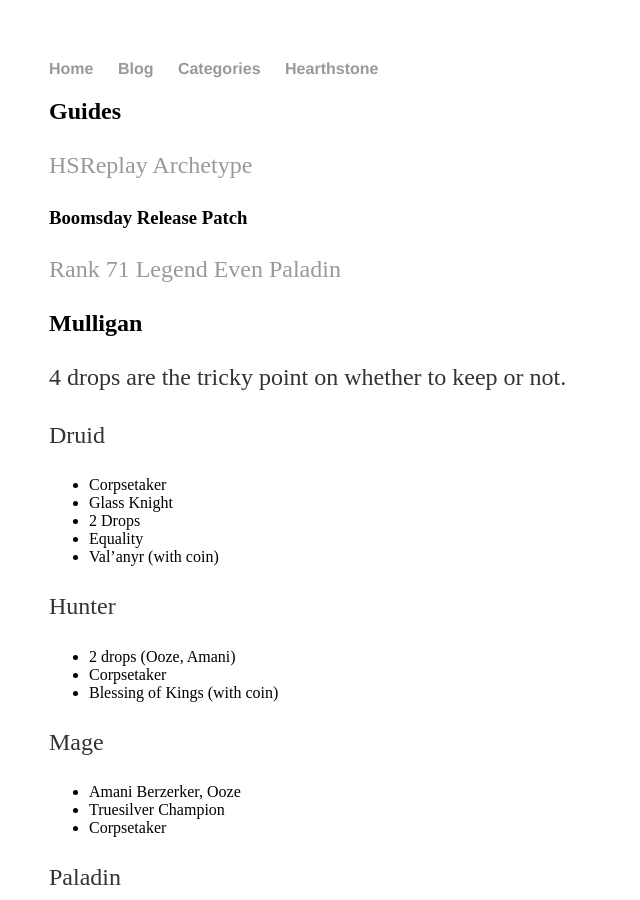
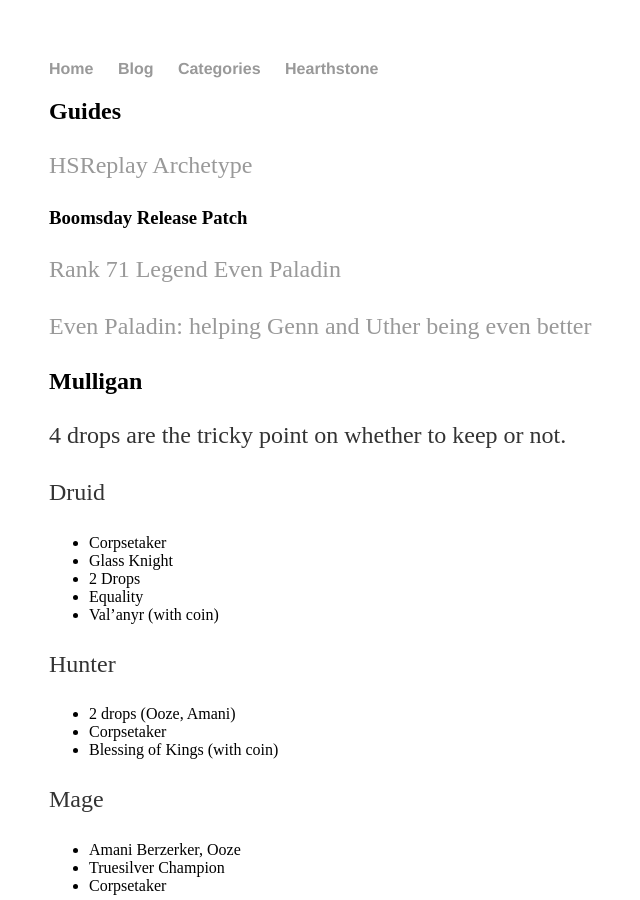
Before and after one commit to surgie/surgie.github.io, a Jekyll site: the page built from _posts/2018-10-21-evenpally.md, in a window 1280 px wide and 900 px high. Shown: the whole window, without its empty margins (143-783 px from the left). Built offline with Jekyll 4.4.1, drawn with Linux system fonts in a browser that asks for light colours; our own code applies the rules of GitHub Pages for plain Markdown files.

Commit message:
reddit discussion on even pally

```diff
--- a/_posts/2018-10-21-evenpally.md
+++ b/_posts/2018-10-21-evenpally.md
@@ -11,6 +11,8 @@
 ### Boomsday Release Patch
 
 [Rank 71 Legend Even Paladin](https://www.reddit.com/r/CompetitiveHS/comments/9okx9b/rank_71_legend_even_paladin/)
+
+[Even Paladin: helping Genn and Uther being even better](https://www.reddit.com/r/CompetitiveHS/comments/9s4vr0/even_paladin_helping_genn_and_uther_being_even/)
 
 ## Mulligan
 
```
